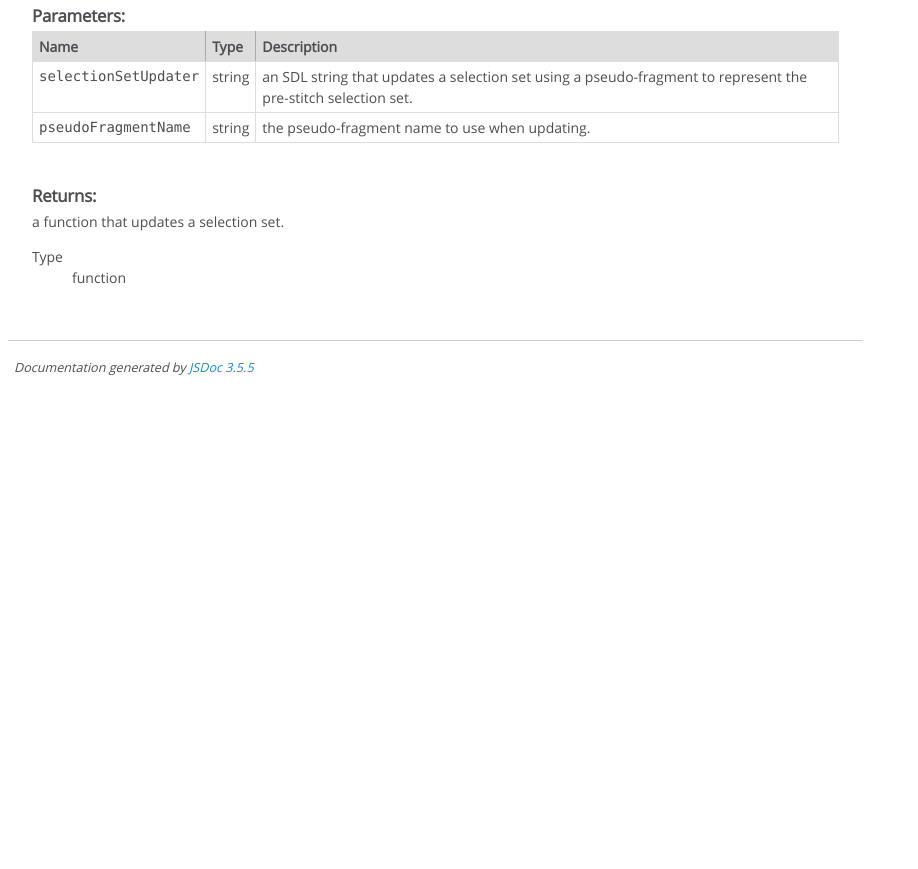
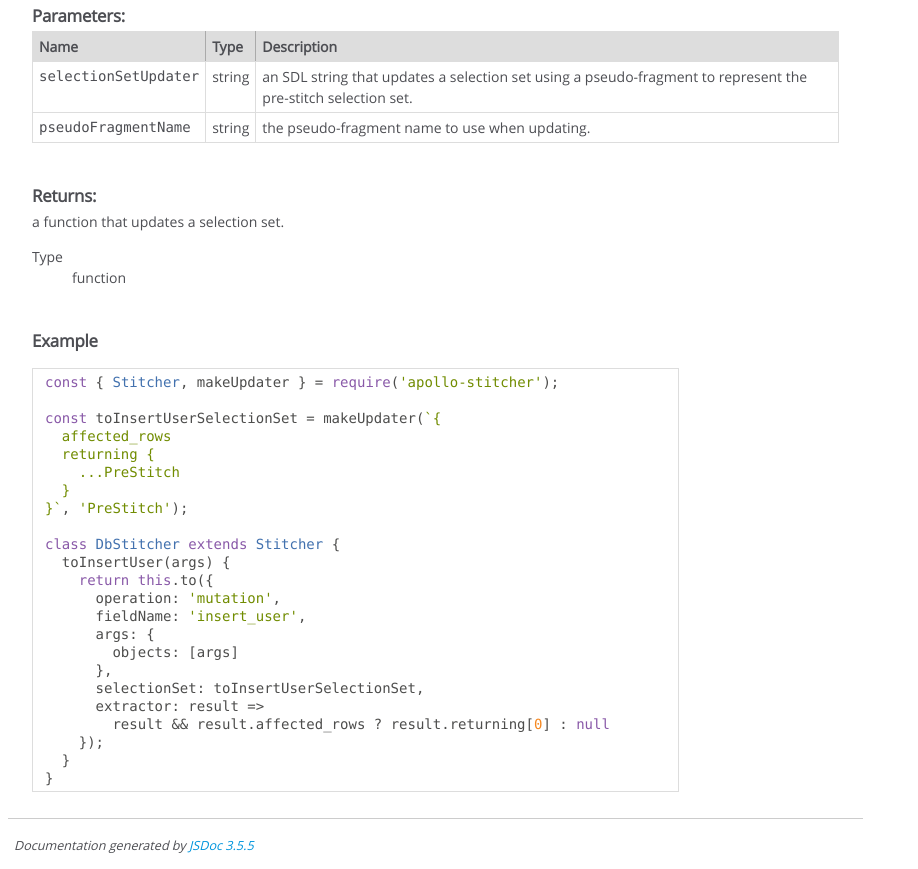
Before and after one commit to yaacovCR/apollo-stitcher, a website: page docs/module-apollo-stitcher.html in a window 1280 px wide. Shown: the part 1826-2695 px from the top of the page, without its empty margins (0-918 px from the left). Before the commit the page ends 2218 px from the top, so only its background shows below. Drawn offline with Linux system fonts and the light colour scheme.

```diff
--- a/docs/module-apollo-stitcher.html
+++ b/docs/module-apollo-stitcher.html
@@ -634,6 +634,33 @@
 
 
 
+    <h5>Example</h5>
+
+    <pre class="prettyprint"><code>const { Stitcher, makeUpdater } = require('apollo-stitcher');
+
+const toInsertUserSelectionSet = makeUpdater(`{
+  affected_rows
+  returning {
+    ...PreStitch
+  }
+}`, 'PreStitch');
+
+class DbStitcher extends Stitcher {
+  toInsertUser(args) {
+    return this.to({
+      operation: 'mutation',
+      fieldName: 'insert_user',
+      args: {
+        objects: [args]
+      },
+      selectionSet: toInsertUserSelectionSet,
+      extractor: result =>
+        result &amp;&amp; result.affected_rows ? result.returning[0] : null
+    });
+  }
+}</code></pre>
+
+
 
 
 
--- a/src/index.js
+++ b/src/index.js
@@ -1,7 +1,7 @@
 const { Stitcher } = require('./Stitcher');
 const { makeRemoteExecutableSchema } = require('./makeRemoteExecutableSchema');
 const { ApolloClientLink } = require('./ApolloClientLink');
-const { Transforms } = require('./transforms');
+const Transforms = require('./transforms');
 
 /** @module apollo-stitcher */
 module.exports = {
```
Also changed, not shown: src/transforms/index.js (+2 -5 lines), test/testMake.js (+1 -1 lines), test/testStitchQuery.js (+1 -1 lines), test/testStitcher.js (+1 -1 lines), test/testUpdateSelectionSet.js (+1 -1 lines).
